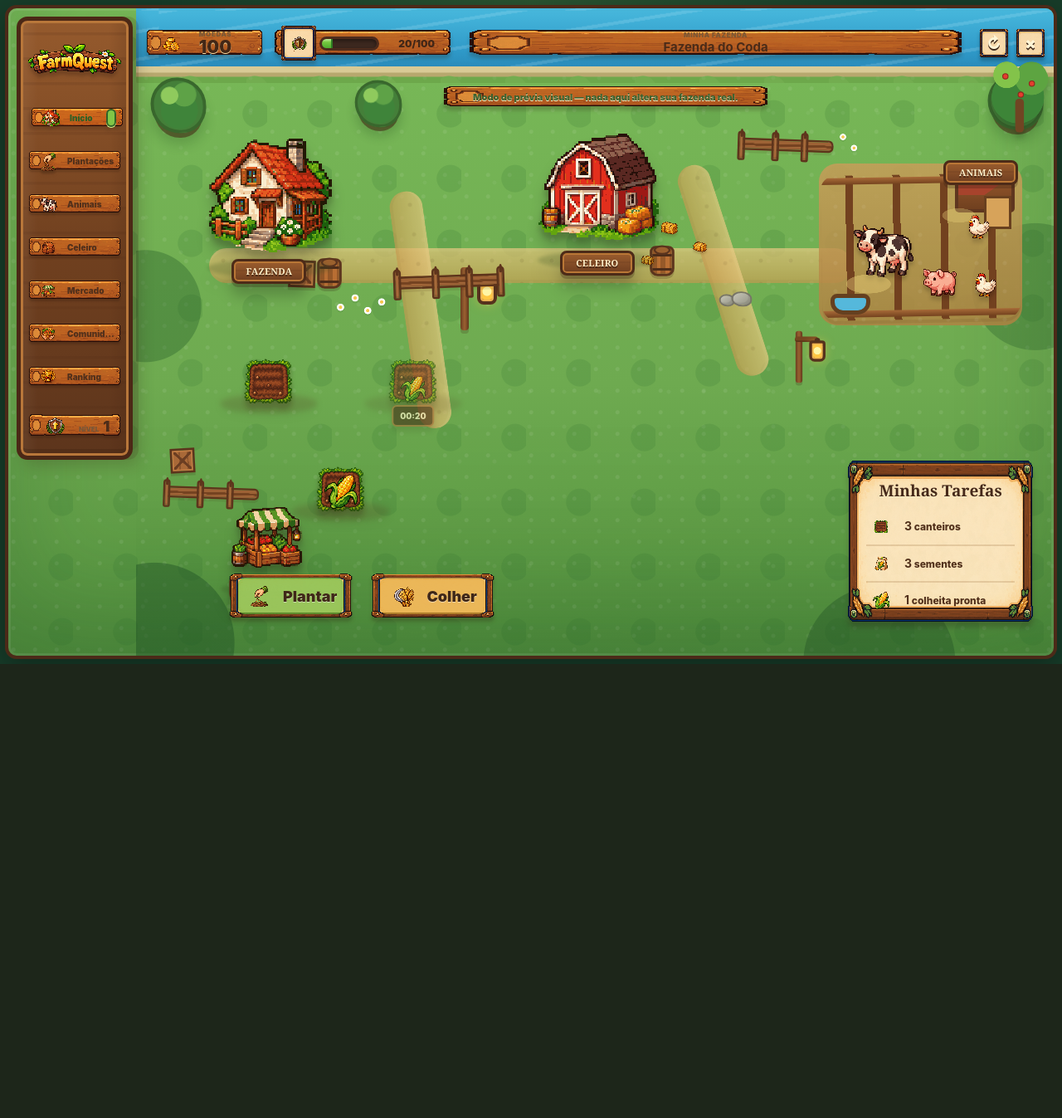
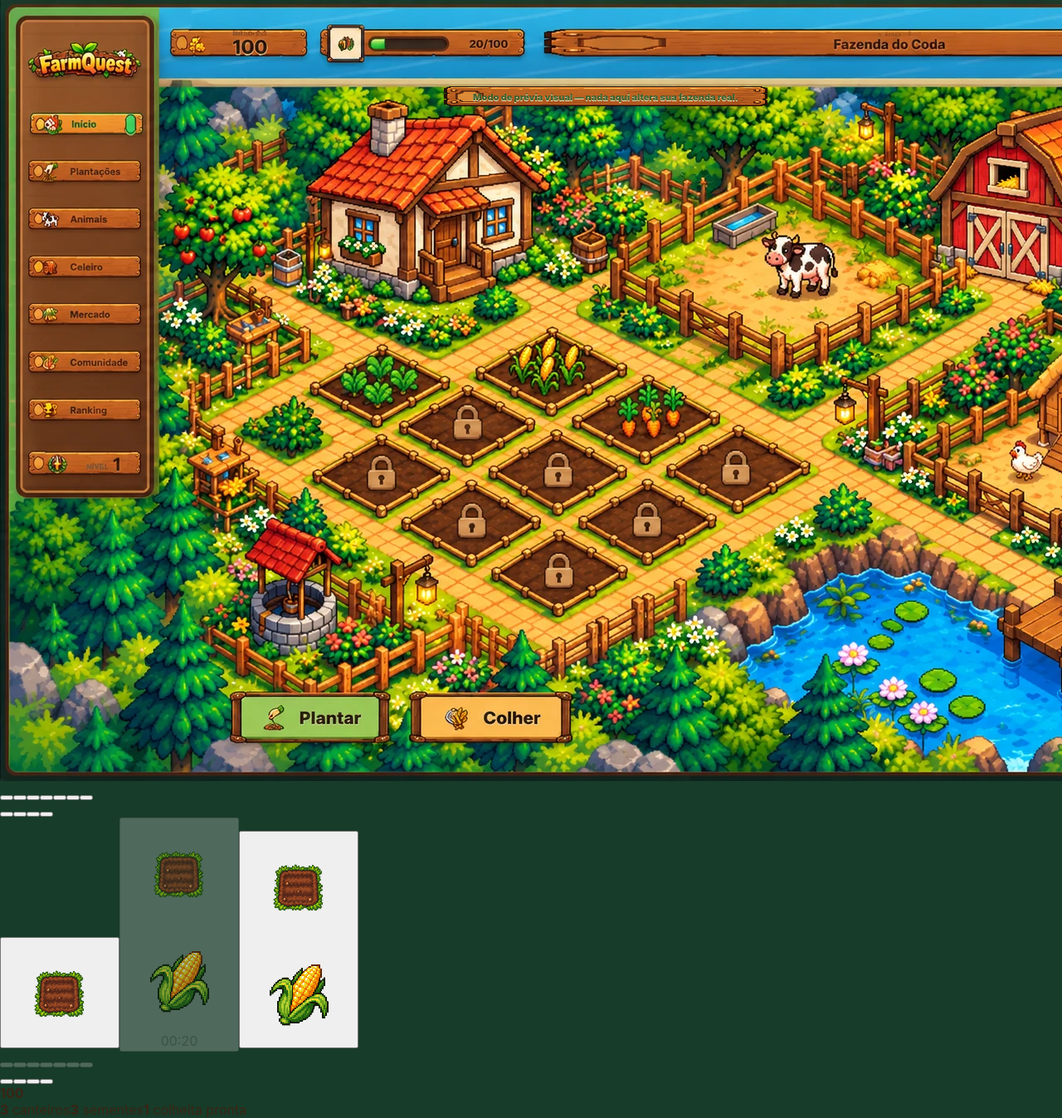
Before and after one commit to inkcodatattoo/farmquest, a Next.js app in the folder apps/web/: page /preview in a window 1280 px wide. Shown: the whole page at 83% size. Before the commit the page ends 800 px from the top, so only its background shows below. Built offline with nearby package versions, Linux system fonts and the light colour scheme.

Commit message:
feat: make official FarmQuest scene interactive

```diff
--- a/apps/web/app/farm-world.tsx
+++ b/apps/web/app/farm-world.tsx
@@ -172,254 +172,166 @@ export function FarmWorld(props: Props) {
   }
 
   function homeScene() {
-    const readyCount = plots.filter((plot) => plotState(plot, nowMs) === "READY").length;
+    const activePlots = plots.slice(0, 3);
+    const readyCount = activePlots.filter((plot) => plotState(plot, nowMs) === "READY").length;
     const seedCount = inventory
       .filter((item) => item.name.toLowerCase().includes("semente"))
       .reduce((sum, item) => sum + item.quantity, 0);
-    const xpValue = Number(farm.xp) || 0;
-    const xpGoal = farm.level <= 1 ? 100 : farm.level === 2 ? 200 : Math.max(300, farm.level * 100);
-    const xpProgress = Math.max(0, Math.min(100, (xpValue / xpGoal) * 100));
+
+    const sidebarItems: Array<{ section: Section; label: string; className: string }> = [
+      { section: "inicio", label: "Início", className: "fq-map-nav-inicio" },
+      { section: "plantacoes", label: "Plantações", className: "fq-map-nav-plantacoes" },
+      { section: "animais", label: "Animais", className: "fq-map-nav-animais" },
+      { section: "celeiro", label: "Celeiro", className: "fq-map-nav-celeiro" },
+      { section: "mercado", label: "Mercado", className: "fq-map-nav-mercado" },
+      { section: "comunidade", label: "Comunidade", className: "fq-map-nav-comunidade" },
+      { section: "ranking", label: "Ranking", className: "fq-map-nav-ranking" }
+    ];
 
     return (
-      <section className="fq-home-stage">
-        <div className="fq-home-scene">
-          <aside className="fq-home-sidebar" aria-label="Navegação principal">
-            <button
-              className="fq-home-brand"
-              onClick={() => setSection("inicio")}
-              aria-label="Ir para o início da FarmQuest"
-            >
+      <section className="fq-official-home-stage">
+        <div className="fq-official-home-map">
           <img
-                src="/game-assets/brand/farmquest-logo.png"
-                alt="FarmQuest"
+            className="fq-official-home-art"
+            src="/game-assets/home/farmquest-home-official.webp"
+            alt="Fazenda principal FarmQuest"
             draggable={false}
           />
-            </button>
 
-            <nav className="fq-home-nav">
-              <button className="active" onClick={() => setSection("inicio")} aria-current="page">
-                <PixelIcon src={FARM_ICONS.buildings.farmhouse} alt="" />
-                <strong>Início</strong>
-              </button>
-              <button onClick={() => setSection("plantacoes")}>
-                <PixelIcon src={FARM_ICONS.actions.plant} alt="" />
-                <strong>Plantações</strong>
-              </button>
-              <button onClick={() => setSection("animais")}>
-                <PixelIcon src={FARM_ICONS.animals.cow} alt="" />
-                <strong>Animais</strong>
-              </button>
-              <button onClick={() => setSection("celeiro")}>
-                <PixelIcon src={FARM_ICONS.ui.inventory} alt="" />
-                <strong>Celeiro</strong>
-              </button>
-              <button onClick={() => setSection("mercado")}>
-                <PixelIcon src={FARM_ICONS.buildings.market} alt="" />
-                <strong>Mercado</strong>
-              </button>
-              <button onClick={() => setSection("comunidade")}>
-                <PixelIcon src={FARM_ICONS.community.goal} alt="" />
-                <strong>Comunidade</strong>
-              </button>
-              <button onClick={() => setSection("ranking")}>
-                <PixelIcon src={FARM_ICONS.ui.ranking} alt="" />
-                <strong>Ranking</strong>
-              </button>
+          <nav className="fq-map-nav" aria-label="Navegação da Home">
+            {sidebarItems.map((item) => (
+              <button
+                key={item.section}
+                className={`fq-map-hotspot fq-map-nav-button ${item.className}`}
+                onClick={() => setSection(item.section)}
+                aria-label={item.label}
+                title={item.label}
+              />
+            ))}
           </nav>
 
-            <div className="fq-sidebar-summary" aria-label={`Nível ${farm.level}`}>
-              <PixelIcon src={FARM_ICONS.ui.level} alt="" />
-              <span><small>Nível</small><strong>{farm.level}</strong></span>
-            </div>
-          </aside>
+          <button
+            className="fq-map-hotspot fq-map-house-hotspot"
+            onClick={() => setSection("plantacoes")}
+            aria-label="Casa da fazenda"
+            title="Casa da fazenda"
+          />
+          <button
+            className="fq-map-hotspot fq-map-barn-hotspot"
+            onClick={() => setSection("celeiro")}
+            aria-label="Celeiro"
+            title="Abrir celeiro"
+          />
+          <button
+            className="fq-map-hotspot fq-map-cow-hotspot"
+            onClick={() => setSection("animais")}
+            aria-label="Curral da vaca"
+            title="Abrir animais"
+          />
+          <button
+            className="fq-map-hotspot fq-map-coop-hotspot"
+            onClick={() => setSection("animais")}
+            aria-label="Galinheiro"
+            title="Abrir galinheiro"
+          />
 
-          <header className="fq-home-hud">
-            <div className="fq-hud-panel fq-coins-panel">
-              <PixelIcon src={FARM_ICONS.ui.coins} alt="Moedas" />
-              <span><small>Moedas</small><strong>{farm.coins}</strong></span>
-            </div>
-
-            <div className="fq-hud-panel fq-xp-panel">
-              <div className="fq-level-badge">
-                <PixelIcon src={FARM_ICONS.ui.level} alt="Nível" />
-                <strong>{farm.level}</strong>
-              </div>
-              <div className="fq-xp-copy">
-                <div className="fq-xp-track">
-                  <span style={{ width: `${xpProgress}%` }} />
-                </div>
-                <strong>{xpValue}/{xpGoal}</strong>
-              </div>
-            </div>
-
-            <div className="fq-hud-panel fq-farm-name">
-              <span><small>Minha fazenda</small><strong>Fazenda do {userName}</strong></span>
-            </div>
-
-            <div className="fq-home-system-actions">
-              <button onClick={props.onRefresh} disabled={Boolean(busy)} title="Atualizar">↻</button>
-              <button onClick={props.onLogout} disabled={Boolean(busy)} title="Sair">×</button>
-            </div>
-          </header>
-
-          <div className="fq-river" aria-hidden="true">
-            <span className="fq-river-shine fq-river-shine-a" />
-            <span className="fq-river-shine fq-river-shine-b" />
-            <span className="fq-river-bank" />
-            <span className="fq-pier"><i /><i /><i /><i /></span>
-            <span className="fq-boat" />
-          </div>
-
-          <div className="fq-road-network" aria-hidden="true">
-            <span className="fq-road fq-road-main" />
-            <span className="fq-road fq-road-market" />
-            <span className="fq-road fq-road-crops" />
-          </div>
-
-          <div className="scene-tree fq-tree-left" aria-hidden="true" />
-          <div className="scene-tree fq-tree-center" aria-hidden="true" />
-          <div className="scene-tree fq-tree-right" aria-hidden="true" />
-          <div className="fq-apple-tree" aria-hidden="true"><i /><i /><i /></div>
-
-          <button
-            className="scene-building farmhouse pixel-scene-building fq-home-house"
-            onClick={() => setSection("plantacoes")}
-            title="Abrir plantações"
-          >
-            <PixelIcon
-              src={FARM_ICONS.buildings.farmhouse}
-              alt="Casa da fazenda"
-              className="scene-building-art farmhouse-art"
-            />
-            <span className="fq-location-sign fq-house-sign">Fazenda</span>
-          </button>
-
-          <button
-            className="scene-building barn-building pixel-scene-building fq-home-barn"
-            onClick={() => setSection("celeiro")}
-            title="Abrir inventário"
-          >
-            <PixelIcon
-              src={FARM_ICONS.buildings.barn}
-              alt="Celeiro"
-              className="scene-building-art barn-art"
-            />
-            <span className="fq-location-sign fq-barn-sign">Celeiro</span>
-          </button>
-
-          <button
-            className="scene-building market-building pixel-scene-building fq-home-market"
-            onClick={() => setSection("mercado")}
-            title="Abrir mercado"
-          >
-            <PixelIcon
-              src={FARM_ICONS.buildings.market}
-              alt="Mercado rural"
-              className="scene-building-art market-art"
-            />
-            <span className="fq-location-sign fq-market-sign">Mercado</span>
-          </button>
-
-          <button
-            className="fq-home-animal-pen"
-            onClick={() => setSection("animais")}
-            title="Abrir animais"
-          >
-            <span className="fq-pen-fence" />
-            <span className="fq-coop" aria-hidden="true" />
-            <span className="fq-water-trough" aria-hidden="true" />
-            <PixelIcon src={FARM_ICONS.animals.cow} alt="Vaca" className="fq-home-cow" />
-            <PixelIcon src={FARM_ICONS.animals.pig} alt="Porco" className="fq-home-pig" />
-            <PixelIcon src={FARM_ICONS.animals.chicken} alt="Galinha" className="fq-home-chicken fq-home-chicken-a" />
-            <PixelIcon src={FARM_ICONS.animals.chicken} alt="Galinha" className="fq-home-chicken fq-home-chicken-b" />
-            <span className="fq-location-sign fq-animal-sign">Animais</span>
-          </button>
-
-          <div className="fq-home-decor" aria-hidden="true">
-            <span className="fq-lantern-post fq-lantern-left"><i /></span>
-            <span className="fq-lantern-post fq-lantern-right"><i /></span>
-            <span className="fq-barrel fq-barrel-house" />
-            <span className="fq-barrel fq-barrel-barn" />
-            <span className="fq-hay-bale fq-hay-one" />
-            <span className="fq-hay-bale fq-hay-two" />
-            <span className="fq-hay-bale fq-hay-three" />
-            <span className="fq-flower-patch fq-flowers-a"><i /><i /><i /><i /></span>
-            <span className="fq-flower-patch fq-flowers-b"><i /><i /><i /></span>
-            <span className="fq-stone-group fq-stones-a"><i /><i /><i /></span>
-            <span className="fq-stone-group fq-stones-b"><i /><i /></span>
-            <span className="fq-fence-segment fq-fence-a"><i /><i /><i /><i /></span>
-            <span className="fq-fence-segment fq-fence-b"><i /><i /><i /></span>
-            <span className="fq-fence-segment fq-fence-c"><i /><i /><i /></span>
-            <span className="fq-wood-crate fq-crate-house" />
-            <span className="fq-wood-crate fq-crate-market" />
-          </div>
-
-          <div className="fq-home-plots" aria-label="Canteiros da fazenda">
-            {plots.map((plot) => {
+          <div className="fq-map-active-plots" aria-label="3 canteiros iniciais">
+            {activePlots.map((plot, index) => {
               const state = plotState(plot, nowMs);
               const canInteract = state === "EMPTY" || state === "READY" || state === "ROTTEN";
               return (
                 <button
                   key={plot.id}
-                  className={`fq-home-plot fq-home-plot-${plot.slotNumber} is-${state.toLowerCase()}`}
+                  className={`fq-map-plot fq-map-plot-${index + 1} is-${state.toLowerCase()}`}
                   onClick={() => interactPlot(plot)}
-                  disabled={Boolean(busy) || !canInteract || (state !== "EMPTY" && cooldownText !== "Livre")}
+                  disabled={
+                    Boolean(busy) ||
+                    !canInteract ||
+                    (state !== "EMPTY" && cooldownText !== "Livre")
+                  }
                   title={
                     state === "EMPTY"
-                      ? "Plantar"
+                      ? `Canteiro ${index + 1}: plantar`
                       : state === "PLANTED"
-                        ? `Crescendo: ${timerText(plot, nowMs)}`
+                        ? `Canteiro ${index + 1}: crescendo ${timerText(plot, nowMs)}`
                         : state === "READY"
-                          ? "Colher"
-                          : "Colheita apodrecida"
+                          ? `Canteiro ${index + 1}: colher`
+                          : `Canteiro ${index + 1}: apodrecido`
                   }
                 >
                   <PixelIcon
-                    src={state === "EMPTY" ? FARM_ICONS.plots.empty : plotIcon(plot, nowMs)}
+                    src={FARM_ICONS.plots.empty}
                     alt=""
-                    className="fq-home-plot-art"
+                    className="fq-map-plot-base"
                   />
-                  {state === "PLANTED" ? <span className="fq-plot-timer">{timerText(plot, nowMs)}</span> : null}
+                  {state !== "EMPTY" ? (
+                    <PixelIcon
+                      src={plotIcon(plot, nowMs)}
+                      alt={plot.planted?.cropName ?? ""}
+                      className="fq-map-plot-crop"
+                    />
+                  ) : null}
+                  {state === "PLANTED" ? (
+                    <span className="fq-map-plot-timer">{timerText(plot, nowMs)}</span>
+                  ) : null}
                 </button>
               );
             })}
           </div>
 
-          <div className="fq-home-actions">
+          <div className="fq-map-locked-plots" aria-label="Canteiros bloqueados">
+            {Array.from({ length: 7 }, (_, index) => (
               <button
-              className="fq-panel-button fq-plant-button"
+                key={index}
+                className={`fq-map-locked-plot fq-map-locked-${index + 1}`}
+                disabled
+                aria-label={`Canteiro bloqueado ${index + 4}. Será desbloqueado por nível.`}
+                title="Bloqueado — será desbloqueado por nível"
+              />
+            ))}
+          </div>
+
+          <button
+            className="fq-map-hotspot fq-map-plant-all"
             onClick={props.onPlantAll}
             disabled={Boolean(busy)}
-            >
-              <PixelIcon src={FARM_ICONS.actions.plant} alt="" />
-              <strong>{busy === "plant-all" ? "Plantando..." : "Plantar"}</strong>
-            </button>
+            aria-label="Plantar nos canteiros disponíveis"
+            title="Plantar"
+          />
           <button
-              className="fq-panel-button fq-harvest-button"
+            className="fq-map-hotspot fq-map-harvest-all"
             onClick={props.onHarvestAll}
             disabled={Boolean(busy) || cooldownText !== "Livre"}
-            >
-              <PixelIcon src={FARM_ICONS.actions.harvest} alt="" />
-              <strong>{busy === "harvest-all" ? "Colhendo..." : "Colher"}</strong>
-            </button>
+            aria-label="Colher canteiros prontos"
+            title="Colher"
+          />
+
+          <button
+            className="fq-map-hotspot fq-map-refresh"
+            onClick={props.onRefresh}
+            disabled={Boolean(busy)}
+            aria-label="Atualizar fazenda"
+            title="Atualizar"
+          />
+          <button
+            className="fq-map-hotspot fq-map-logout"
+            onClick={props.onLogout}
+            disabled={Boolean(busy)}
+            aria-label="Sair"
+            title="Sair"
+          />
+
+          <div className="fq-map-live-coins" aria-label={`${farm.coins} moedas`}>
+            <strong>{farm.coins}</strong>
           </div>
 
-          <aside className="fq-task-panel">
-            <h2>Minhas Tarefas</h2>
-            <div className="fq-task-row">
-              <PixelIcon src={FARM_ICONS.plots.empty} alt="" />
-              <span><strong>{plots.length}</strong> canteiros</span>
+          <div className="fq-map-live-tasks" aria-label="Resumo da fazenda">
+            <span><strong>3</strong> canteiros</span>
+            <span><strong>{seedCount}</strong> sementes</span>
+            <span>
+              <strong>{readyCount}</strong> {readyCount === 1 ? "colheita pronta" : "colheitas prontas"}
+            </span>
           </div>
-            <div className="fq-task-row">
-              <PixelIcon src={FARM_ICONS.seeds.milho} alt="" />
-              <span><strong>{seedCount}</strong> sementes</span>
-            </div>
-            <div className="fq-task-row">
-              <PixelIcon src={FARM_ICONS.crops.milho} alt="" />
-              <span><strong>{readyCount}</strong> {readyCount === 1 ? "colheita pronta" : "colheitas prontas"}</span>
-            </div>
-          </aside>
-
         </div>
       </section>
     );
```
Lines whose indentation alone changed are shown as unchanged.
